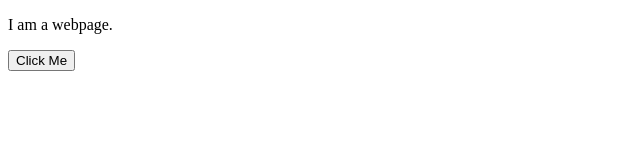
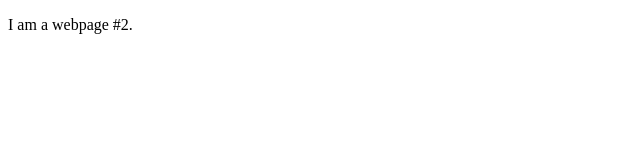
Before and after one commit to estherylau/estherylau.github.io, a plain HTML site: page index2.html in a window 1280 px wide. Shown: the whole page, without its empty margins (0-640 px from the left). Drawn offline with Linux system fonts and the light colour scheme.

Commit message:
update html2
update html2

```diff
--- a/index2.html
+++ b/index2.html
@@ -29,7 +29,6 @@
 		</script>
 	</head>
 	<body>
-		<p>I am a webpage.</p>
-		<button onclick="sendMessageToParent()" href="#" >Click Me </button>
+		<p>I am a webpage #2.</p>
 	</body>
 </html>
```
